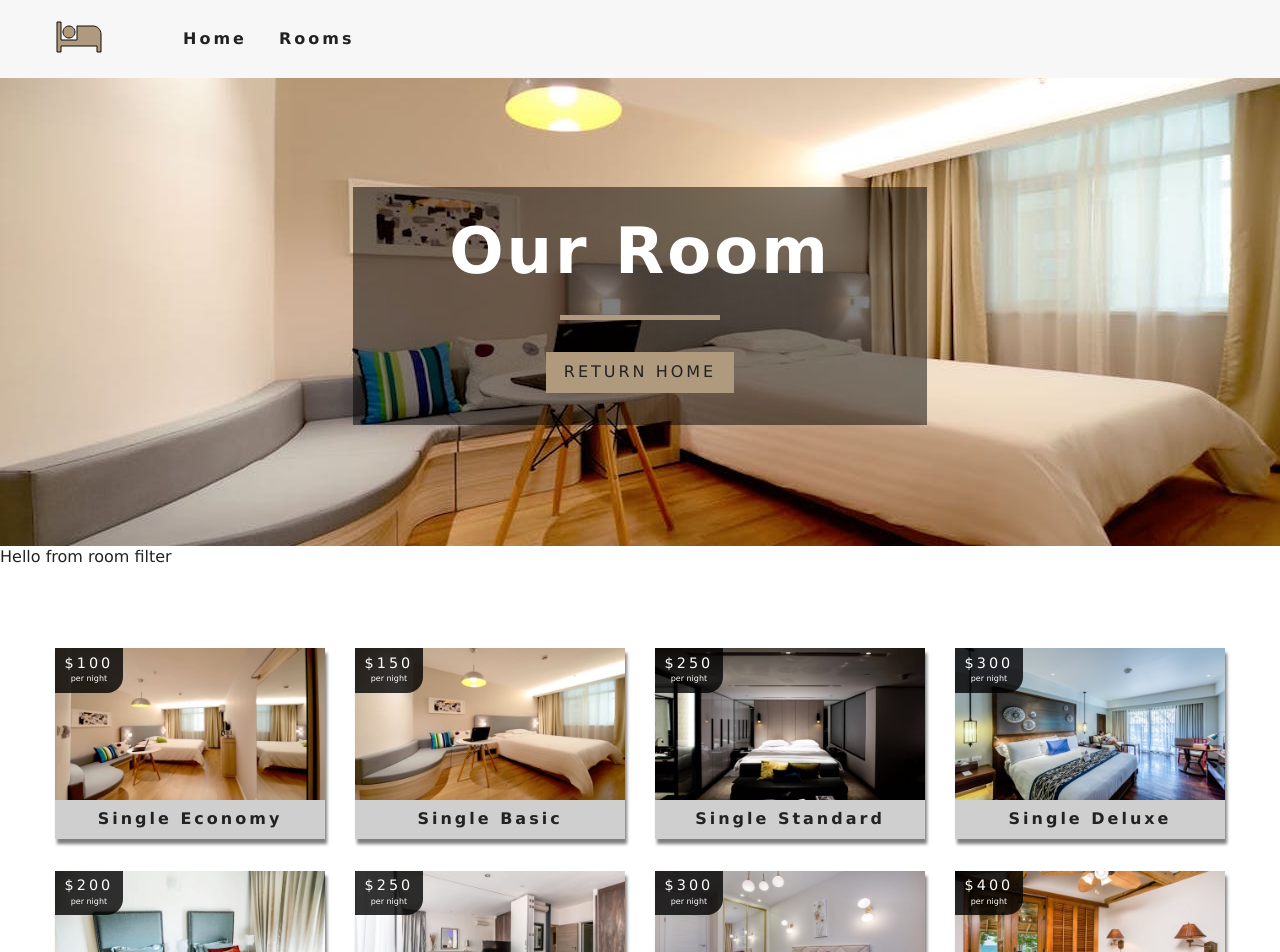
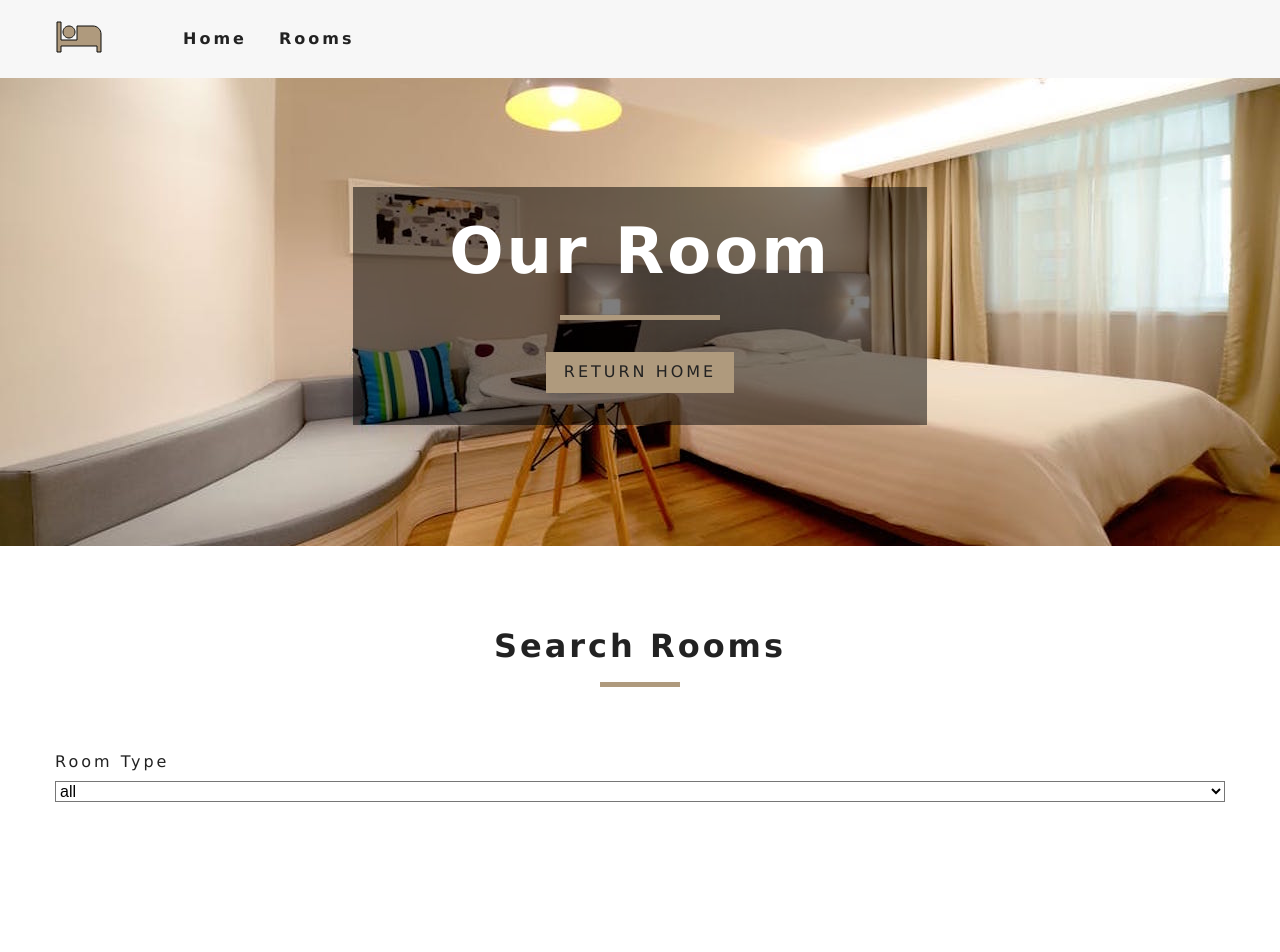
Before and after one commit to kanjamad/React-resort-websit, a React (Create React App) app: page /rooms in a window 1280 px wide. Shown: the top 952 px of the page. Built offline with nearby package versions, Linux system fonts and the light colour scheme.

Commit message:
filter room type

```diff
--- a/src/components/RoomFilter.js
+++ b/src/components/RoomFilter.js
@@ -1,10 +1,60 @@
 import React from 'react';
+import { useContext } from 'react'
+import { RoomContext } from '../context';
+import Title from '../components/Title';
 
-const RoomFilter = () => {
+// get all unique values
+const getUnique = (items, value) => {
+    return [...new Set(items.map(item => item[value]))]
+}
+
+const RoomFilter = ({rooms}) => {
+    const context = useContext(RoomContext);
+    // console.log(context);
+    const {
+        handleChange,
+        type,
+        capacity,
+        price,
+        minPrice,
+        maxPrice,
+        minSize,
+        maxSize,
+        breakfast,
+        pets
+    } = context;
+
+    // get unique types
+    let types = getUnique(rooms, 'type');
+
+    // add all
+    types = ['all',...types];
+
+    // map to jsx
+    types = types.map((item, index)=> {
+        return <option value={item} key={index}> {item} </option>
+    })
+
     return (
-        <div>
-            Hello from room filter
-        </div>
+        <section className="filter-container">
+            <Title title="search rooms" />
+            <form className="filter-form">
+            {/* select type */}
+            <div className="form-group">
+                <label htmlFor="type">room type</label>
+                <select
+                    name="type"
+                    id="type"
+                    value={type}
+                    className="form-control"
+                    onChange={handleChange}
+                >
+                    {types}
+                </select>
+            </div>
+            {/* end select type */}
+            </form>
+        </section>
     )
 }
 
--- a/src/context.js
+++ b/src/context.js
@@ -22,13 +22,14 @@
     // getData
 
         componentDidMount() {
+            //this.getData
             let rooms = this.formatData(items);
             // console.log(rooms);
             let featuredRooms = rooms.filter(room => room.featured === true);
             let maxPrice = Math.max(...rooms.map(item => item.price));
-            console.log(maxPrice);
+            // console.log(maxPrice);
             let maxSize = Math.max(...rooms.map(item => item.size));
-            console.log(maxSize);
+            // console.log(maxSize);
 
             this.setState({
                 rooms,
```
Also changed, not shown: 1 other file (tests, documents, lock files or other folders).
